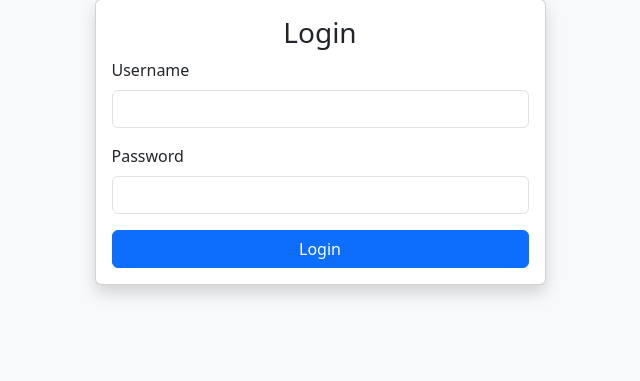
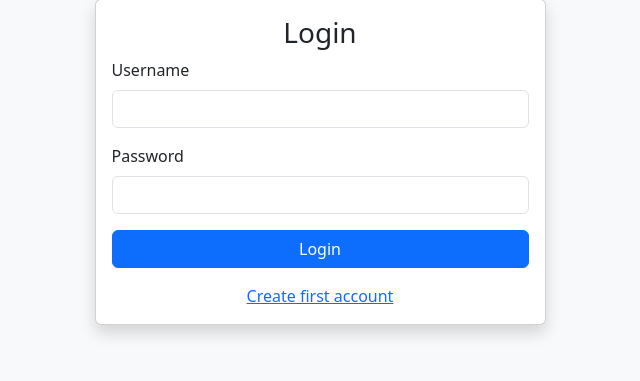
Before and after one commit to AaronnRoycee/Crypto_Site, a Flask app: page /login in a window 1280 px wide. Shown: the part 81-462 px from the top of the page, without its empty margins (320-960 px from the left). Run offline with Flask 3, Linux system fonts and the light colour scheme.

Commit message:
Add register link on login page

```diff
--- a/app.py
+++ b/app.py
@@ -185,7 +185,7 @@ def login():
             session['username'] = username
             return redirect(url_for('dashboard'))
         flash('Invalid username or password')
-    return render_template('login.html')
+    return render_template('login.html', allow_register=not any_user())
 
 
 @app.route('/logout')
--- a/templates/login.html
+++ b/templates/login.html
@@ -16,6 +16,11 @@
                     </div>
                     <button type="submit" class="btn btn-primary w-100">Login</button>
                 </form>
+                {% if allow_register %}
+                <div class="text-center mt-3">
+                    <a href="{{ url_for('register') }}">Create first account</a>
+                </div>
+                {% endif %}
             </div>
         </div>
     </div>
```
